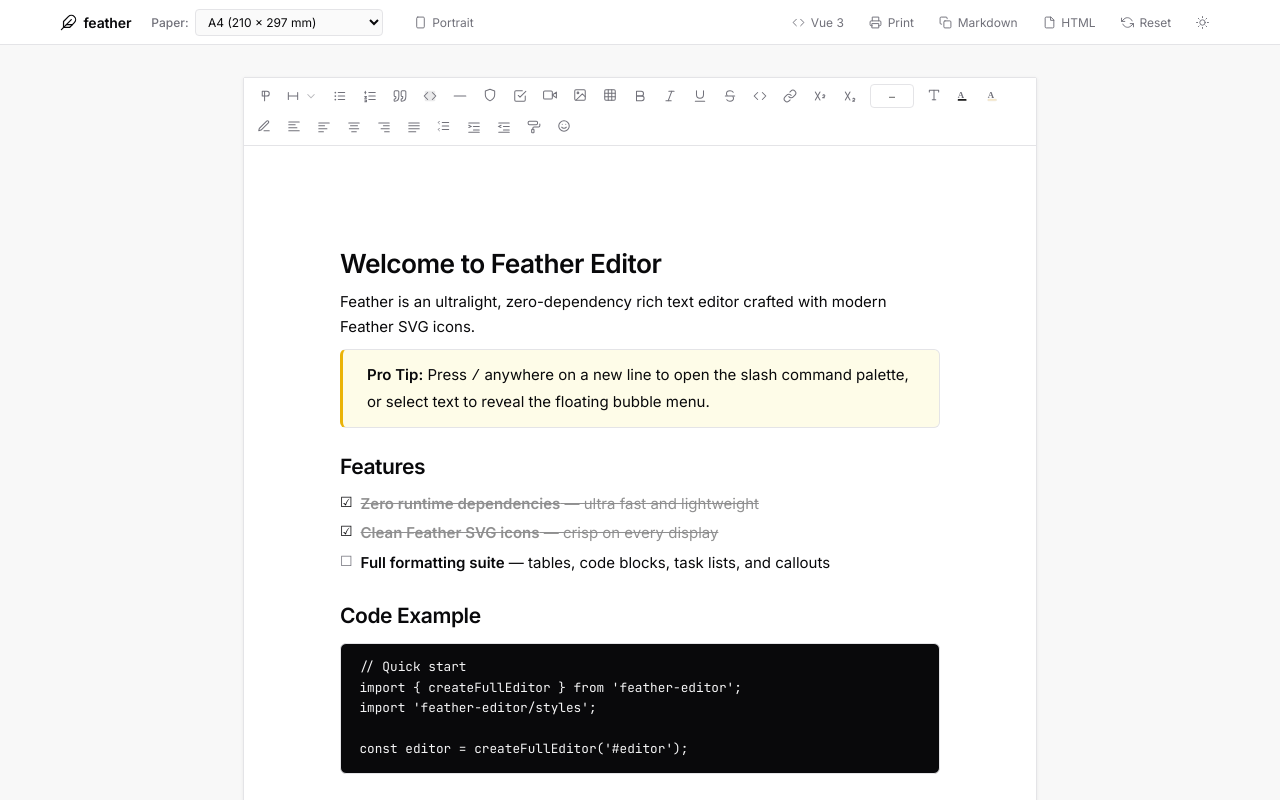
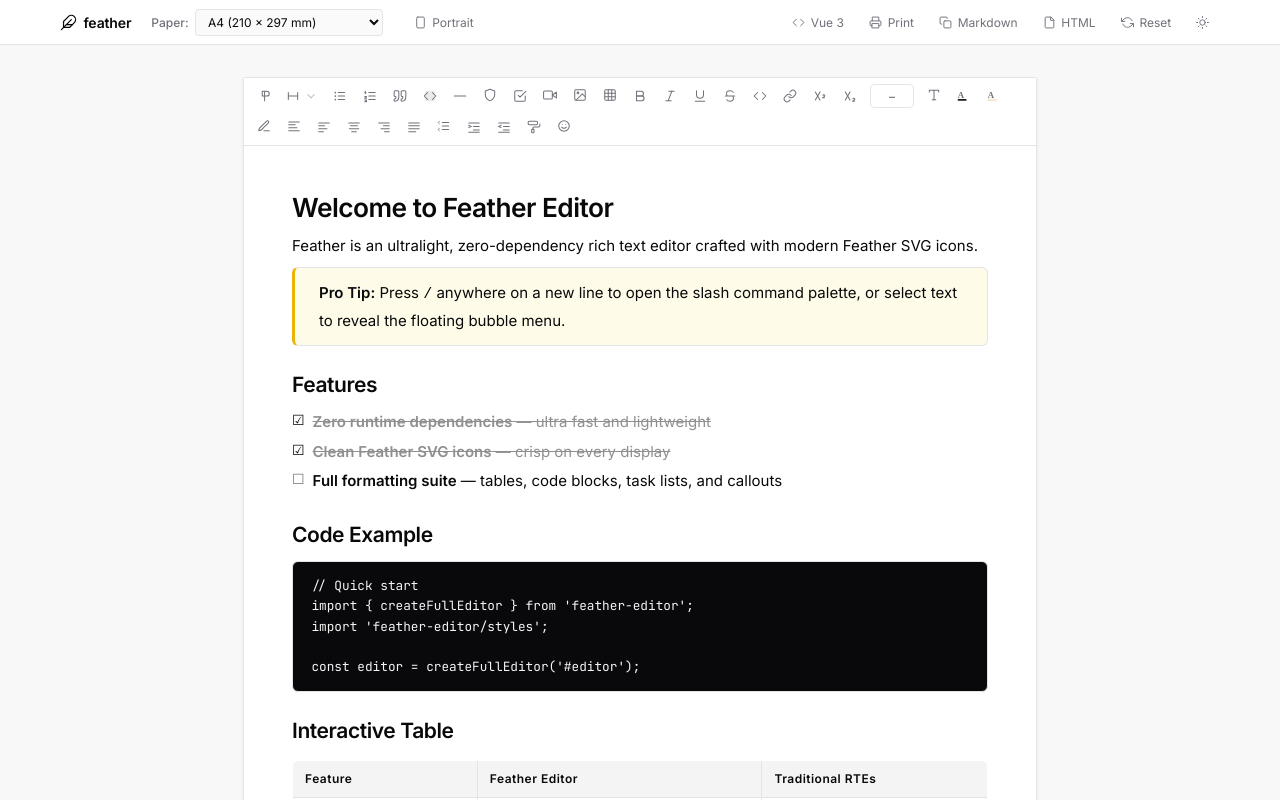
Before and after one commit to zin-ix/feather-editor, a Vue app: page / in a window 1280 px wide. Shown: the top 800 px of the page. Built offline with nearby package versions, Linux system fonts and the light colour scheme.

Commit message:
fix: adjust document canvas padding from 1in to balanced 2.5rem 3rem and reset first-child top margin

```diff
--- a/adapters/vue/FeatherEditor.js
+++ b/adapters/vue/FeatherEditor.js
@@ -121,11 +121,12 @@ export const FeatherEditor = defineComponent({
       const rawMargin = props.margin || props.pageMargin;
       if (rawMargin) {
         const marginPresets = {
-          normal: '1in',
-          standard: '1in',
-          narrow: '0.5in',
-          moderate: '1in 0.75in',
-          wide: '1in 2in',
+          normal: '2.5rem 3rem',
+          standard: '2.5rem 3rem',
+          compact: '1.5rem 2rem',
+          narrow: '1.5rem 2rem',
+          moderate: '2rem 2.5rem',
+          wide: '1in',
         };
         styles['--feather-paper-margin'] = marginPresets[rawMargin] || rawMargin;
       }
--- a/adapters/vue/FeatherEditor.vue
+++ b/adapters/vue/FeatherEditor.vue
@@ -126,11 +126,12 @@ const canvasStyle = computed(() => {
   const rawMargin = props.margin || props.pageMargin;
   if (rawMargin) {
     const marginPresets = {
-      normal: '1in',
-      standard: '1in',
-      narrow: '0.5in',
-      moderate: '1in 0.75in',
-      wide: '1in 2in',
+      normal: '2.5rem 3rem',
+      standard: '2.5rem 3rem',
+      compact: '1.5rem 2rem',
+      narrow: '1.5rem 2rem',
+      moderate: '2rem 2.5rem',
+      wide: '1in',
     };
     styles['--feather-paper-margin'] = marginPresets[rawMargin] || rawMargin;
   }
--- a/package.json
+++ b/package.json
@@ -1,6 +1,6 @@
 {
   "name": "feather-editor-vue",
-  "version": "1.2.6",
+  "version": "1.2.7",
   "publishConfig": {
     "access": "public"
   },
--- a/styles/feather.css
+++ b/styles/feather.css
@@ -31,7 +31,7 @@
   --feather-font-mono:          'JetBrains Mono', 'Fira Code', ui-monospace, monospace;
   --feather-font-size:          15px;
   --feather-line-height:        1.7;
-  --feather-paper-margin:       1in; /* Standard 1-inch (25.4mm) formal document margin */
+  --feather-paper-margin:       2.5rem 3rem; /* Balanced document canvas padding */
 
   /* Sizing & Radius */
   --feather-radius:             6px;
@@ -366,10 +366,12 @@
 .feather-content h2, .rune-content h2 { font-size: 1.4em;  margin-top: 1em; }
 .feather-content h3, .rune-content h3 { font-size: 1.15em; margin-top: 0.75em; }
 
+.feather-content > *:first-child,
+.rune-content > *:first-child,
 .feather-content h1:first-child, .rune-content h1:first-child,
 .feather-content h2:first-child, .rune-content h2:first-child,
 .feather-content h3:first-child, .rune-content h3:first-child {
-  margin-top: 0;
+  margin-top: 0 !important;
 }
 
 .feather-content ul:not(.feather-task-list):not(.rune-task-list),
```
Also changed, not shown: template/components/vue/FeatherEditor.vue (+6 -5 lines).
